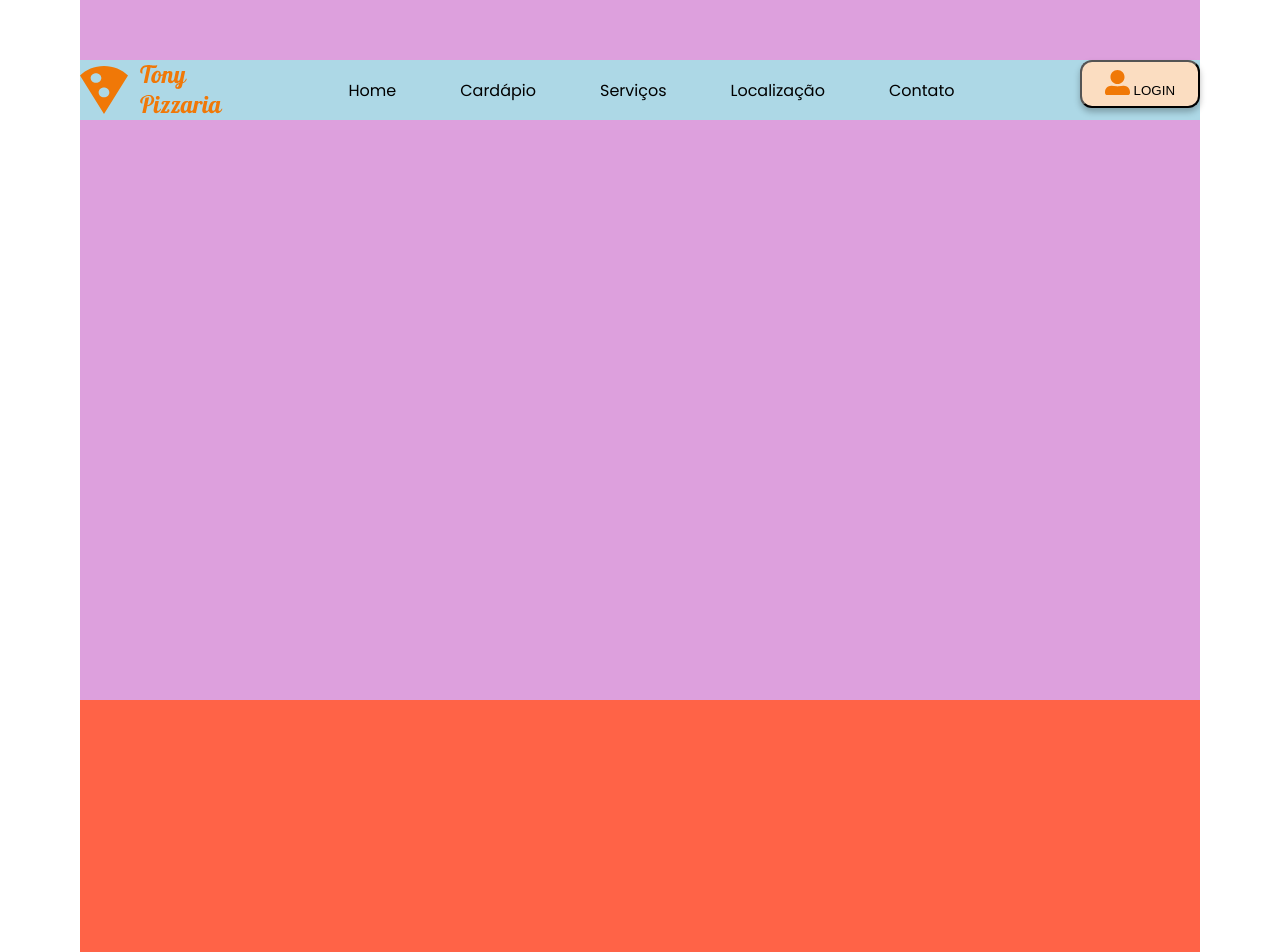
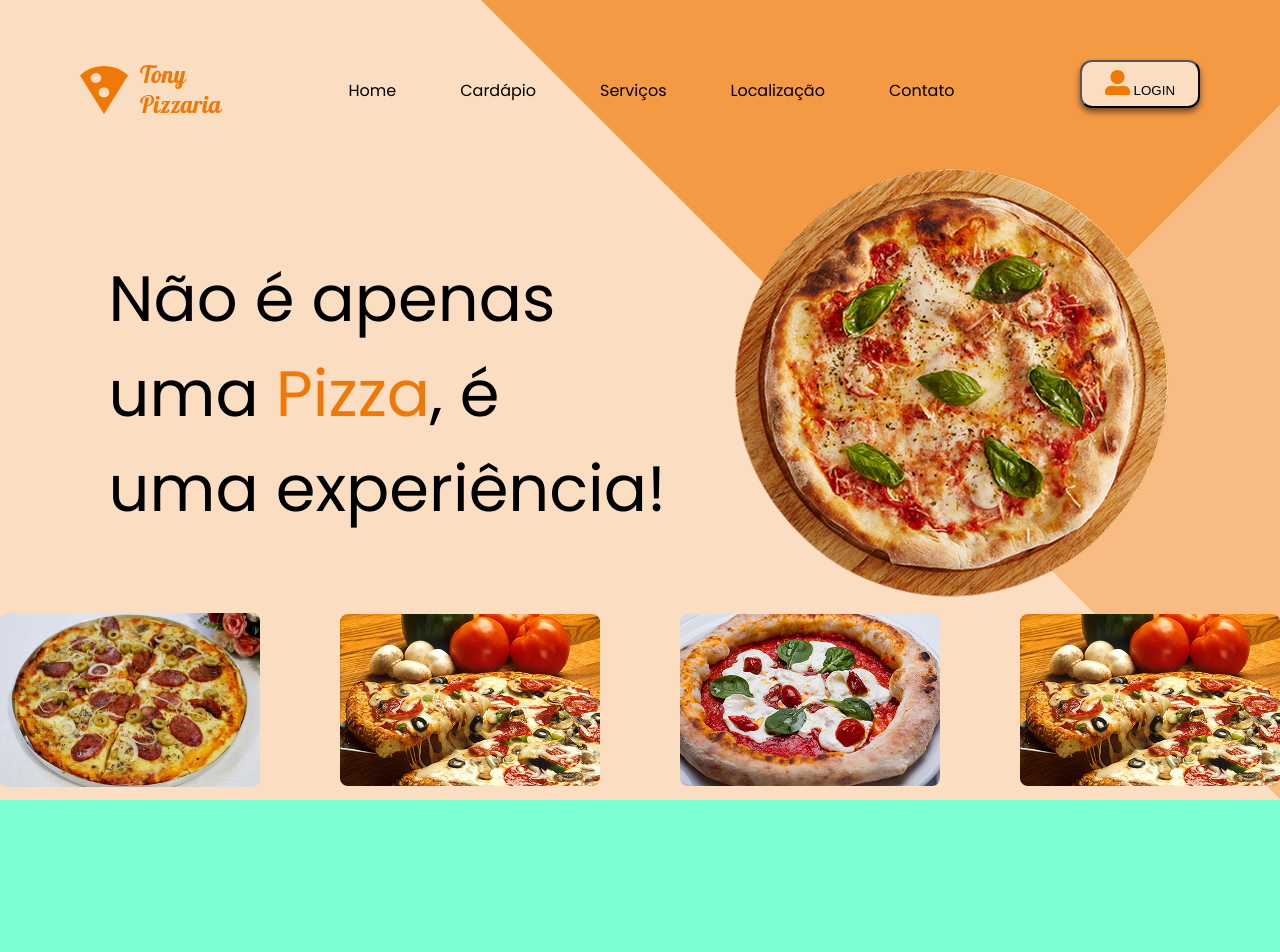
Before and after one commit to DaviAlmeida11/tonny-pizzaria, a plain HTML site: page induz.html in a window 1280 px wide. Shown: the top 952 px of the page. Drawn offline with Linux system fonts and the light colour scheme.

Commit message:
animaçaò das pizzas

```diff
--- a/induz.html
+++ b/induz.html
@@ -1,18 +1,22 @@
 <!DOCTYPE html>
 <html lang="pt-br">
+
 <head>
     <meta charset="UTF-8">
     <meta name="viewport" content="width=device-width, initial-scale=1.0">
     <link rel="preconnect" href="https://fonts.googleapis.com">
-<link rel="preconnect" href="https://fonts.gstatic.com" crossorigin>
-<link href="https://fonts.googleapis.com/css2?family=Poppins:ital,wght@0,100;0,200;0,300;0,400;0,500;0,600;0,700;0,800;0,900;1,100;1,200;1,300;1,400;1,500;1,600;1,700;1,800;1,900&display=swap" rel="stylesheet">
+    <link rel="preconnect" href="https://fonts.gstatic.com" crossorigin>
+    <link
+        href="https://fonts.googleapis.com/css2?family=Poppins:ital,wght@0,100;0,200;0,300;0,400;0,500;0,600;0,700;0,800;0,900;1,100;1,200;1,300;1,400;1,500;1,600;1,700;1,800;1,900&display=swap"
+        rel="stylesheet">
     <link rel="stylesheet" href="style.css">
     <title>Tonny Pizzaria</title>
 </head>
+
 <body>
 
     <header>
-        <img src="./logo.svg/Logo - cópia.svg" alt="Logo Tony Pizzaria">
+        <img src="./img/Logo - cópia.svg" alt="Logo Tony Pizzaria">
         <menu>
             <li>
                 <a href="#">Home</a>
@@ -29,13 +33,67 @@
             </li>
         </menu>
         <button>
-            <img src="./logo.svg/Vector.svg" alt="Icone do Usuáario">
+            <img src="./img/Vector.svg" alt="Icone do Usuáario">
             <span>LOGIN</span>
         </button>
 
 
     </header>
-    <main></main>
+    <main>
+        <section class="home">
+            <div class="hero">
+                <h2>Não é apenas uma <span>Pizza</span>, é uma experiência!</h2>
+                <img src="./img/pizza-home.png" alt="Pizza">
+            </div>
+            <div class="container-pizza">
+                <div class="pizza">
+                    <div class="adicionar">+</div>
+                    <img src="./img/pizza1.png" alt="Pizza">
+                    <div class="animacao">
+                        <div class="container-info">
+                            <p> Pizza de calabresa com queijo </p>
+                            <span>R$ 16,00</span>
+                        </div>
+                    </div>
+                </div>
+                <div class="pizza">
+                    <div class="adicionar">+</div>
+                    <img src="./img/pizza2.png" alt="Pizza">
+                    <div class="animacao">
+                        <div class="container-info">
+                            <p> Pizza de calabresa com queijo </p>
+                            <span>R$ 16,00</span>
+                        </div>
+                    </div>
+                </div>
+                <div class="pizza">
+                    <div class="adicionar">+</div>
+                    <img src="./img/pizza3.png" alt="Pizza">
+                    <div class="animacao">
+                        <div class="container-info">
+                            <p> Pizza de calabresa com queijo </p>
+                            <span>R$ 16,00</span>
+                        </div>
+                    </div>
+                </div>
+                <div class="pizza">
+                    <div class="adicionar">+</div>
+                    <img src="./img/pizza4.png" alt="Pizza">
+                    <div class="animacao">
+                        <div class="container-info">
+                            <p> Pizza de calabresa com queijo </p>
+                            <span>R$ 16,00</span>
+                        </div>
+                    </div>
+                </div>
+
+                </div>
+            </div>
+        </section>
+        <section class="cardapio"></section>
+        <section class="Serviços"></section>
+    </main>
     <footer></footer>
 </body>
+
 </html>
--- a/style.css
+++ b/style.css
@@ -13,23 +13,23 @@ ul,ol,li{
 :root{
   --primary-color:#F07807;
   --secundary-color:#FBDDC1;
-  --defalt-shadow: 0 4px 6px #0004;
+  --defalt-shadow: 0 4px 6px #0008;
+  --defoult-padding: 0 80px;
 }
 body{
     font-family: "Poppins", sans-serif;
-    padding: 0 80px;
+    background-color: var(--secundary-color);
 
 }
 header{
-
     position: absolute;
-    background-color: lightblue;
-    width: calc(100% - 160px);
+    width: 100%;
     height: 60px;
     top: 60px;
     position: fixed;
     display: flex;
     justify-content: space-between;
+    padding: var(--defoult-padding);
 }
 
 header menu{
@@ -57,9 +57,117 @@ header button{
     box-shadow: var(--defalt-shadow);
     align-items: center;
 }
-main{
-    height: 700px;
-    background-color: plum;
+
+section {
+    height: 100vh;
+}
+
+.home {
+    background-image: url(./img/background.svg);
+    background-repeat: no-repeat;
+    background-position: top right;
+    background-size: contain;
+    display: grid;
+    grid-template-rows: 3fr 1fr;
+}
+.hero{
+
+    display: flex;
+    justify-content: center;
+    align-items: end;
+    gap: 64px;
+
+}
+.hero h2 {
+    font-size: 4rem;
+    width: 558px;
+    font-weight: 400;
+    margin-bottom: 64px;
+}
+.hero span{
+    color:var(--primary-color)
+}
+.container-pizza{
+    display: flex;
+    align-items: center;
+    justify-content: space-between;
+
+
+}
+.pizza{
+    background-color: #F07807;
+    display: flex;
+    border-radius: 12px;
+  position: relative;
+
+
+
+}
+.adicionar{
+    position: absolute ;
+    top: -18px;
+    right: -18px;
+    height: 40px;
+    width: 40px;
+    background-color: #F07807;
+    border: 4px solid white;
+    border-radius: 13px;
+    font-size: 32px;
+    color: white;
+    display: grid;
+    place-content: center;
+    opacity: 0;
+    transition: .5s;
+}
+.pizza:hover .adicionar{
+    opacity:1
+}
+.animacao{
+    position: absolute;
+    top: 0;
+    left: 0;
+    right: 0;
+    bottom: 0;
+    overflow: hidden;
+    border-radius: 12px;
+}
+.container-info{
+    align-items: center;
+    justify-content: space-between;
+    position: absolute;
+    display: flex;
+    padding: 0 12px;
+    bottom: -36px;
+    width: 100%;
+    height: 36px;
+    background-color: #0008;
+    border-radius: 0 0 12px 12px;
+    transition: .5s;
+}
+.pizza:hover .container-info{
+    bottom: 0px;
+}
+.container-info p {
+    width: 120px;
+    font-size: 12px;
+    font-weight: 300;
+    color: white;
+}
+.container-info span{
+    display: grid;
+    place-content: center;
+    width: 57px;
+    height: 20px;
+    background-color: var(--primary-color);
+    font-size: 12px;
+    border-radius: 14px;
+
+}
+.cardapio{
+     background-color: aquamarine;
+}
+serviços{
+    background-color: #F07807;
 }
 footer{
     height: 525px;
```
Also changed, not shown: img/Logo - cópia.svg (renamed from logo.svg/Logo - cópia.svg), img/Vector.svg (renamed from logo.svg/Vector.svg), img/background.svg (added), img/pizza-home.png (added), img/pizza1.png (added), img/pizza2.png (added), img/pizza3.png (added), img/pizza4.png (added), 1 other file.
